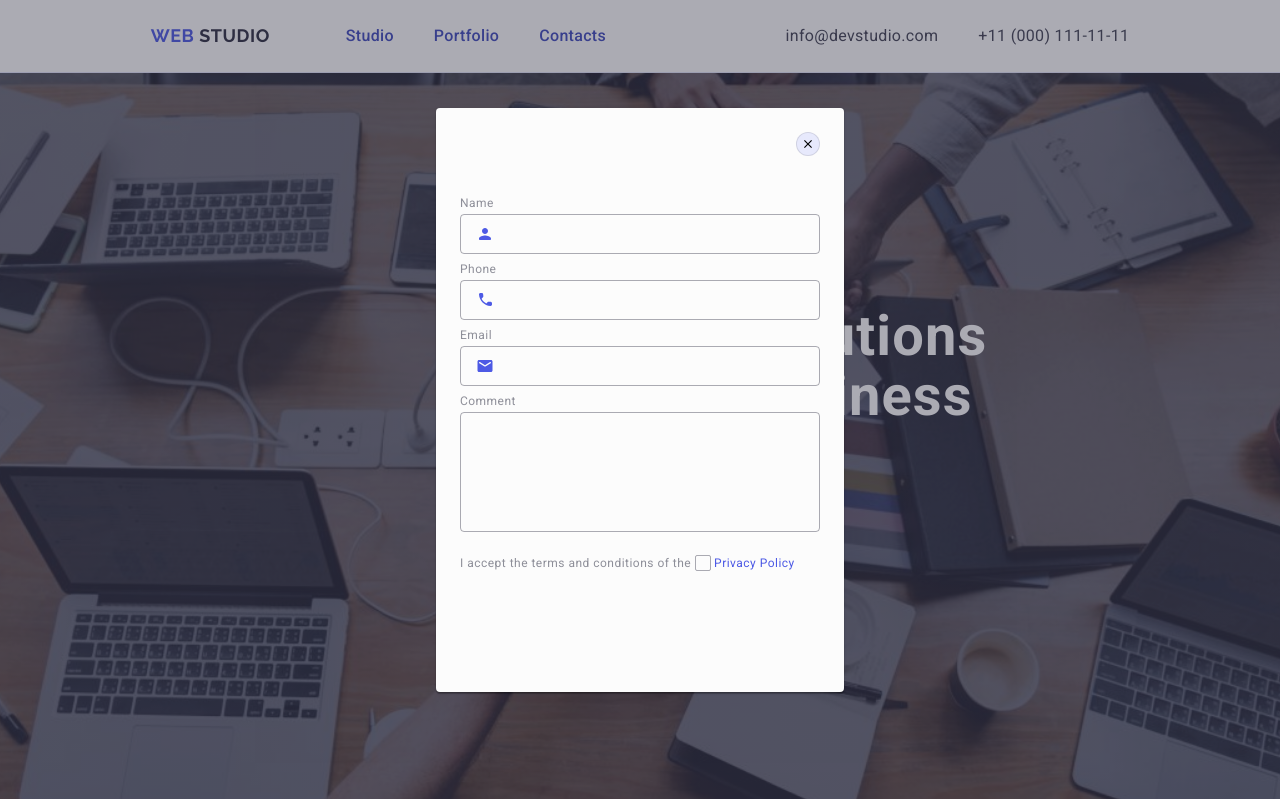
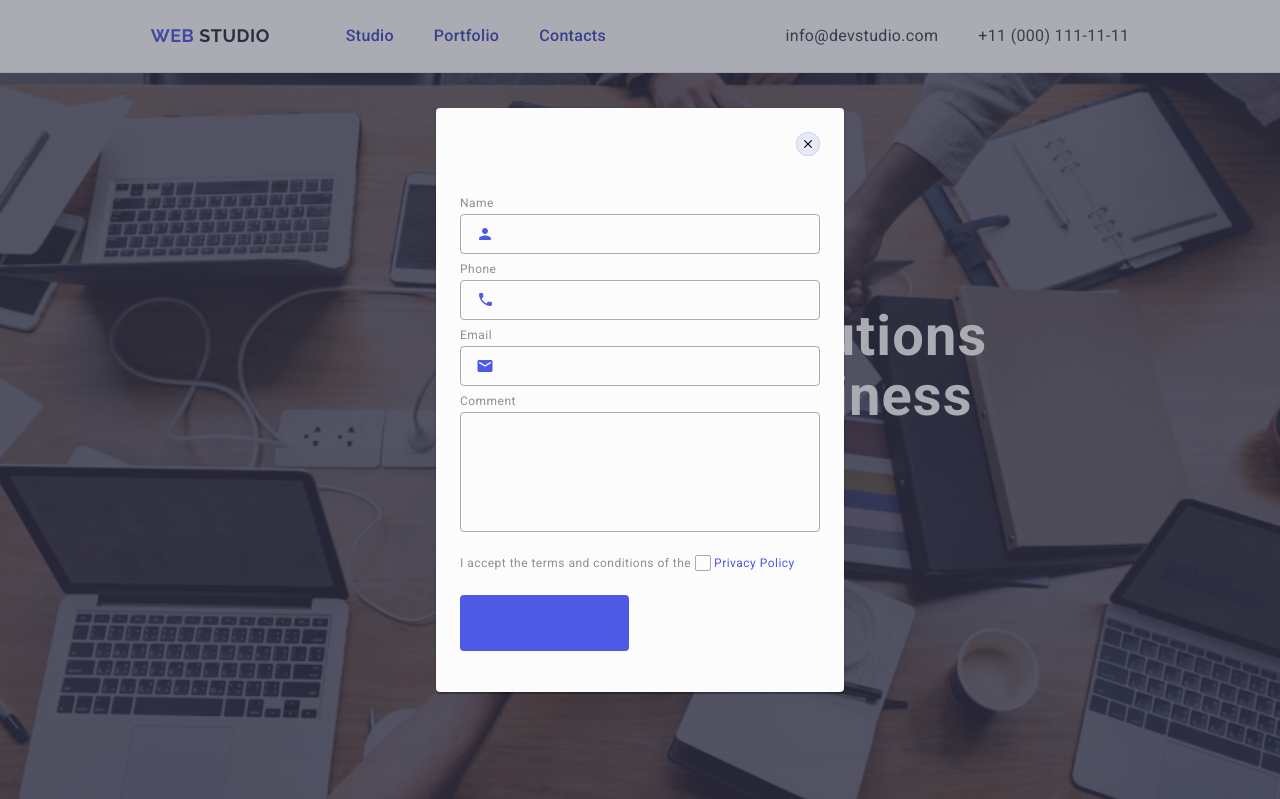
Before and after one commit to DaRicoKo/goit-markup-hw-05, a plain HTML site: page index.html in a window 1280 px wide. Shown: the top 799 px of the page. Drawn offline with nearby package versions, Linux system fonts and the light colour scheme.

Commit message:
button-try

```diff
--- a/css/style.css
+++ b/css/style.css
@@ -581,3 +581,26 @@ p {
 .logo-link {
   color: #4d5ae5;
 }
+.button-send {
+  display: block;
+  min-width: 169px;
+  height: 56px;
+  font-family: "Roboto", sans-serif;
+  font-size: 16px;
+  font-weight: 500;
+  line-height: 1.5;
+  letter-spacing: 0.04em;
+  color: #ffffff;
+  cursor: pointer;
+  background-color: #4D5AE5;
+  border: none;
+  border-radius: 4px;
+  font-size: 16px;
+  font-weight: 500;
+  line-height: 1.5;
+  letter-spacing: 0.04em;
+  color: #ffffff;
+  cursor: pointer;
+  transition: background-color 250ms cubic-bezier(0.4, 0, 0.2, 1);
+
+}
--- a/index.html
+++ b/index.html
@@ -580,6 +580,7 @@
               <a class="logo-link">Privacy Policy</a>
             </label>
           </div>
+          <button class="button-send"></button>
         </form>
       </div>
     </div>
```
